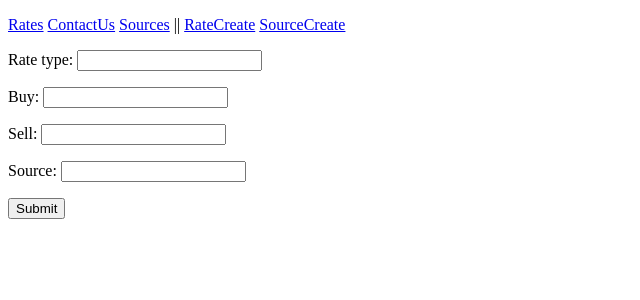
After one commit to SerhiiTu/currency, a Django app: page /rate/create/ in a window 1280 px wide. The commit adds this page. Shown: the top 300 px of the page, without its empty margins (0-640 px from the left). Run offline with Django 4.2, Linux system fonts and the light colour scheme.

Commit message:
CRUD operations with models(homework8)

```diff
--- /dev/null
+++ b/app/currency/forms.py
@@ -0,0 +1,22 @@
+from django import forms
+
+from currency.models import Rate, Source
+
+
+class RateForm(forms.ModelForm):
+    class Meta:
+        model = Rate
+        fields = ('rate_type',
+                  'buy',
+                  'sell',
+                  'source',
+                  )
+
+
+class SourceForm(forms.ModelForm):
+    class Meta:
+        model = Source
+        fields = ('name',
+                  'source_type',
+                  'source_url',
+                  )
--- a/app/currency/models.py
+++ b/app/currency/models.py
@@ -6,10 +6,16 @@ class Rate(models.Model):
     sell = models.DecimalField(max_digits=6, decimal_places=2)
     rate_type = models.CharField(max_length=4)
     source = models.CharField(max_length=255)
-    created = models.DateTimeField()
+    created = models.DateTimeField(auto_now=True)
 
 
 class ContactUs(models.Model):
     email_from = models.EmailField(max_length=254)
     subject = models.CharField(max_length=255)
     message = models.TextField()
+
+
+class Source(models.Model):
+    source_url = models.CharField(max_length=255)
+    name = models.CharField(max_length=64)
+    source_type = models.CharField(max_length=50)  # bank, exchanger, etc...
--- a/app/currency/templates/includes/navbar.html
+++ b/app/currency/templates/includes/navbar.html
@@ -1,4 +1,8 @@
 <p>
     <a href="/rate/list/" style="background-color: white">Rates</a>
     <a href="/contactus/list/" style="background-color: white">ContactUs</a>
+    <a href="/source/list/" style="background-color: white">Sources</a>
+    ||
+    <a href="/rate/create/" style="background-color: white">RateCreate</a>
+    <a href="/source/create/" style="background-color: white">SourceCreate</a>
 <p>
--- /dev/null
+++ b/app/currency/templates/rate_create.html
@@ -0,0 +1,15 @@
+{% extends 'base.html' %}
+
+{% block title %}Create Rate{% endblock title %}
+
+
+{% block content %}
+
+<form method="post">
+    {% csrf_token %}
+    {{ form.as_p }}
+    <button type="submit">Submit</button>
+
+</form>
+
+{% endblock content %}
--- a/app/currency/templates/rate_list.html
+++ b/app/currency/templates/rate_list.html
@@ -13,7 +13,6 @@
     <th style="background-color: yellow">BUY</th>
     <th style="background-color: yellow">SELL</th>
     <th style="background-color: yellow">SOURCE</th>
-    <th style="background-color: yellow">DATE</th>
   </tr>
        {% for rate in rates %}
   <tr>
@@ -22,7 +21,10 @@
     <td>{{rate.buy}}</td>
     <td>{{rate.sell}}</td>
     <td>{{rate.source}}</td>
-    <td>{{rate.created}}</td>
+    <td><a href="/rate/update/{{rate.id}}/">Update</a></td>
+    <td><a href="/rate/delete/{{rate.id}}/">Delete</a></td>
+    <td><a href="/rate/retrieve/{{rate.id}}/">Details</a></td>
+
   </tr>
         {% endfor %}
 </table>
--- a/app/currency/views.py
+++ b/app/currency/views.py
@@ -1,5 +1,7 @@
-from django.shortcuts import render
-from currency.models import Rate, ContactUs
+from django.shortcuts import render, get_object_or_404
+from currency.models import Rate, ContactUs, Source
+from currency.forms import RateForm, SourceForm
+from django.http.response import HttpResponseRedirect
 
 
 # Create your views here.
@@ -20,3 +22,128 @@ def contactus_list(request):
     }
 
     return render(request, 'contactus_list.html', context)
+
+
+def source_list(request):
+    sources = Source.objects.all()
+    context = {
+        "sources": sources
+    }
+
+    return render(request, 'source_list.html', context)
+
+
+def rate_create(request):
+    if request.method == "POST":
+        form = RateForm(data=request.POST)
+        if form.is_valid():
+            form.save()
+            return HttpResponseRedirect('/rate/list/')
+    else:
+        form = RateForm()
+
+    context = {
+        "form": form
+    }
+
+    return render(request, 'rate_create.html', context)
+
+
+def rate_update(request, pk):
+    rate = get_object_or_404(Rate, id=pk)
+
+    if request.method == "POST":
+        form = RateForm(data=request.POST, instance=rate)
+        if form.is_valid():
+            form.save()
+            return HttpResponseRedirect('/rate/list/')
+    else:
+        form = RateForm(instance=rate)
+
+    context = {
+        "form": form
+    }
+
+    return render(request, 'rate_create.html', context)
+
+
+def rate_delete(request, pk):
+    rate = get_object_or_404(Rate, id=pk)
+
+    if request.method == "GET":
+        context = {
+            "rate": rate
+        }
+
+        return render(request, 'rate_delete.html', context)
+    elif request.method == "POST":
+        rate.delete()
+        return HttpResponseRedirect('/rate/list/')
+
+
+def rate_retrieve(request, pk):
+    rate = get_object_or_404(Rate, id=pk)
+
+    context = {
+        "rate": rate
+    }
+
+    return render(request, 'rate_retrieve.html', context)
+
+
+def source_create(request):
+    if request.method == "POST":
+        form = SourceForm(data=request.POST)
+        if form.is_valid():
+            form.save()
+            return HttpResponseRedirect('/source/list/')
+    else:
+        form = SourceForm()
+
+    context = {
+        "form": form
+    }
+
+    return render(request, 'source_create.html', context)
+
+
+def source_update(request, pk):
+    source = get_object_or_404(Source, id=pk)
+
+    if request.method == "POST":
+        form = SourceForm(data=request.POST, instance=source)
+        if form.is_valid():
+            form.save()
+            return HttpResponseRedirect('/source/list/')
+    else:
+        form = SourceForm(instance=source)
+
+    context = {
+        "form": form
+    }
+
+    return render(request, 'source_update.html', context)
+
+
+def source_delete(request, pk):
+    source = get_object_or_404(Source, id=pk)
+
+    if request.method == "GET":
+        context = {
+            "source": source
+        }
+
+        return render(request, 'source_delete.html', context)
+    elif request.method == "POST":
+        source.delete()
+        return HttpResponseRedirect('/source/list/')
+
+
+def source_retrieve(request, pk):
+    source = get_object_or_404(Source, id=pk)
+
+    context = {
+        "source": source
+    }
+
+    return render(request, 'source_retrieve.html', context)
--- a/app/settings/urls.py
+++ b/app/settings/urls.py
@@ -16,11 +16,31 @@ Including another URLconf
 """
 from django.contrib import admin
 from django.urls import path
-from currency.views import rate_list, contactus_list
+from currency.views import (rate_list,
+                            contactus_list,
+                            source_list,
+                            rate_create,
+                            rate_retrieve,
+                            rate_update,
+                            rate_delete,
+                            source_create,
+                            source_retrieve,
+                            source_update,
+                            source_delete,
+                            )
 
 urlpatterns = [
     path('admin/', admin.site.urls),
     path('rate/list/', rate_list),
     path('contactus/list/', contactus_list),
+    path('source/list/', source_list),
+    path('rate/create/', rate_create),
+    path('rate/retrieve/<int:pk>/', rate_retrieve),
+    path('rate/update/<int:pk>/', rate_update),
+    path('rate/delete/<int:pk>/', rate_delete),
+    path('source/create/', source_create),
+    path('source/retrieve/<int:pk>/', source_retrieve),
+    path('source/update/<int:pk>/', source_update),
+    path('source/delete/<int:pk>/', source_delete),
 
 ]
```
Also changed, not shown: app/currency/templates/rate_delete.html (added, +19 -0 lines), app/currency/templates/rate_retrieve.html (added, +16 -0 lines), app/currency/templates/rate_update.html (added, +15 -0 lines), app/currency/templates/source_create.html (added, +15 -0 lines), app/currency/templates/source_delete.html (added, +19 -0 lines), app/currency/templates/source_list.html (added, +28 -0 lines), app/currency/templates/source_retrieve.html (added, +13 -0 lines), app/currency/templates/source_update.html (added, +15 -0 lines), app/currency/migrations/0004_source_alter_rate_created.py (added).
